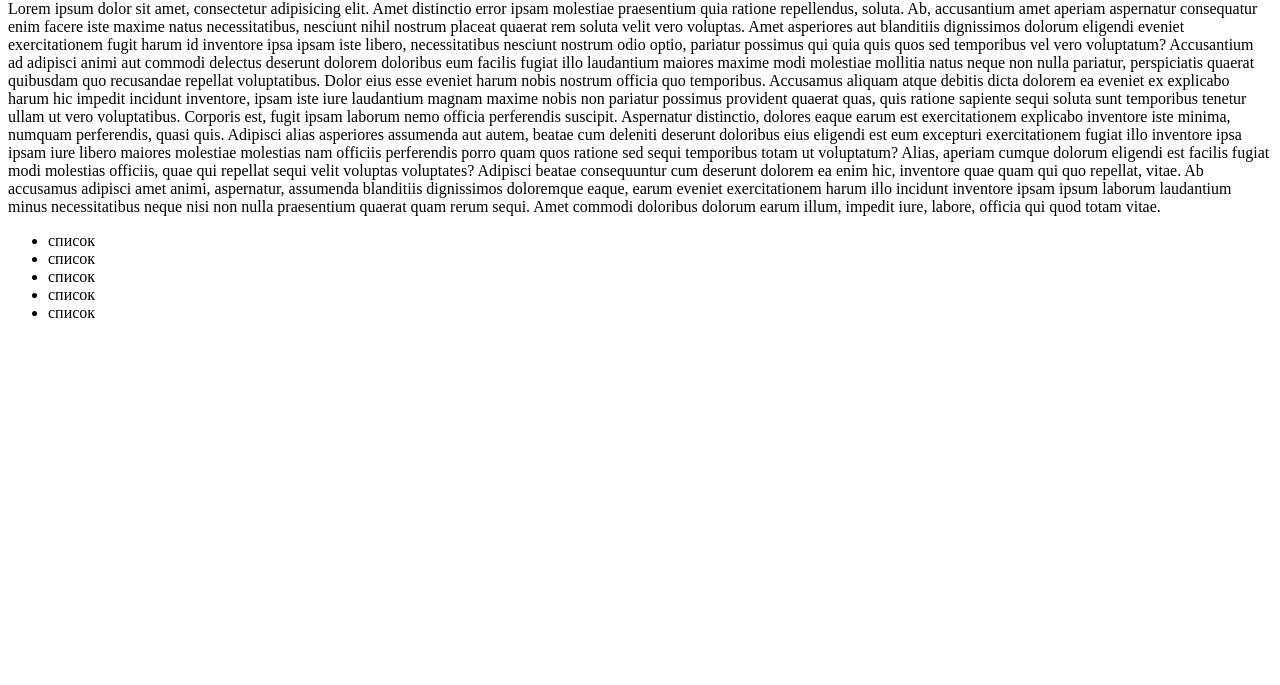
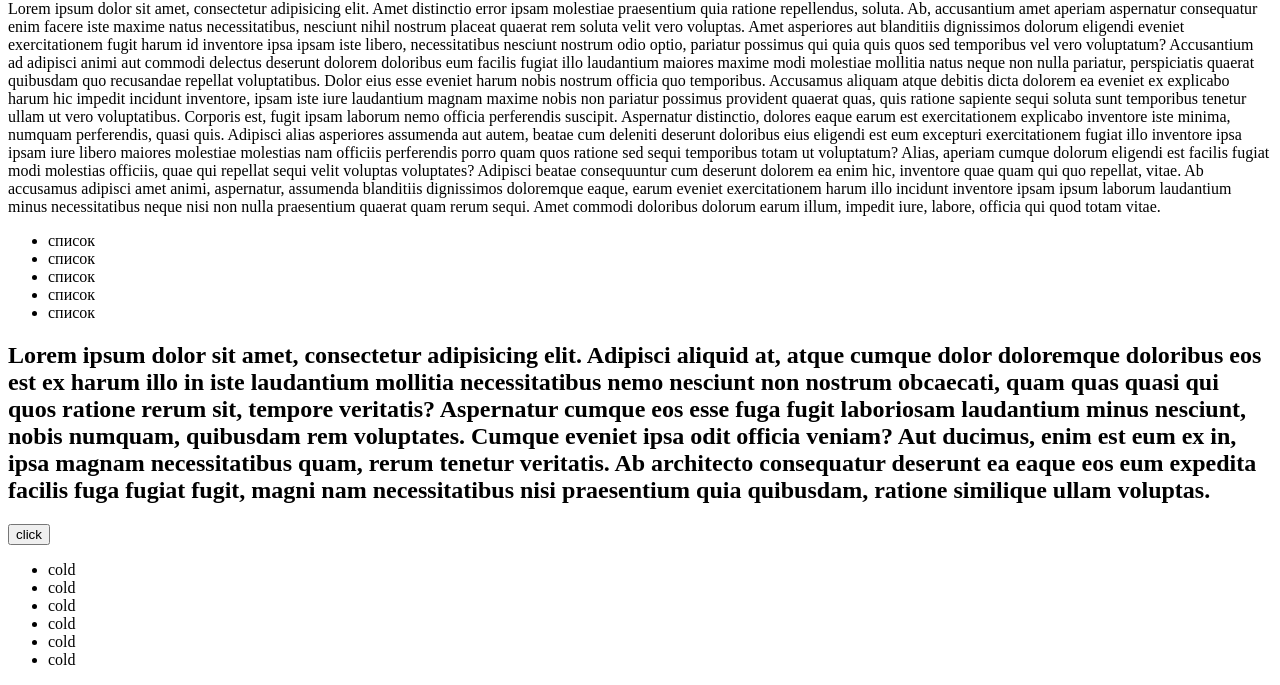
Before and after one commit to maxbirimkulov/test3, a plain HTML site: page index.html in a window 1280 px wide. Shown: the part 607-1292 px from the top of the page. Before the commit the page ends 945 px from the top, so only its background shows below. Drawn offline with Linux system fonts and the light colour scheme.

Commit message:
section akdil

```diff
--- a/index.html
+++ b/index.html
@@ -34,7 +34,18 @@
             </ul>
         </div>
     </section>
-    <section class="Akdil"></section>
+    <section class="Akdil">
+        <h2>Lorem ipsum dolor sit amet, consectetur adipisicing elit. Adipisci aliquid at, atque cumque dolor doloremque doloribus eos est ex harum illo in iste laudantium mollitia necessitatibus nemo nesciunt non nostrum obcaecati, quam quas quasi qui quos ratione rerum sit, tempore veritatis? Aspernatur cumque eos esse fuga fugit laboriosam laudantium minus nesciunt, nobis numquam, quibusdam rem voluptates. Cumque eveniet ipsa odit officia veniam? Aut ducimus, enim est eum ex in, ipsa magnam necessitatibus quam, rerum tenetur veritatis. Ab architecto consequatur deserunt ea eaque eos eum expedita facilis fuga fugiat fugit, magni nam necessitatibus nisi praesentium quia quibusdam, ratione similique ullam voluptas.</h2>
+        <button>click</button>
+        <ul>
+            <li>cold</li>
+            <li>cold</li>
+            <li>cold</li>
+            <li>cold</li>
+            <li>cold</li>
+            <li>cold</li>
+        </ul>
+    </section>
 </main>
 
 
```
